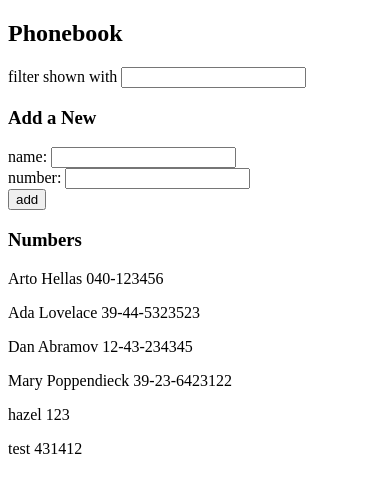
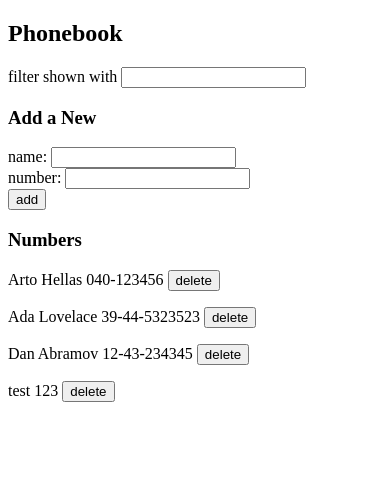
Before and after one commit to hazelhedmine/full-stack-open-2022, a React (Create React App) app in the folder part2/phonebook/: page / in a window 390 px wide. Shown: the top 492 px of the page. Built offline with nearby package versions, Linux system fonts and the light colour scheme; data requests are answered from the project's data file.

Commit message:
add exercise 2.17: phonebook step9

```diff
--- a/part2/phonebook/db.json
+++ b/part2/phonebook/db.json
@@ -16,19 +16,9 @@
       "id": 3
     },
     {
-      "name": "Mary Poppendieck",
-      "number": "39-23-6423122",
-      "id": 4
-    },
-    {
-      "name": "hazel",
+      "name": "test",
       "number": "123",
-      "id": 5
-    },
-    {
-      "name": "test",
-      "number": "431412",
-      "id": 6
+      "id": 7
     }
   ]
 }
--- a/part2/phonebook/src/App.js
+++ b/part2/phonebook/src/App.js
@@ -12,9 +12,9 @@ const App = () => {
 
   useEffect(() => {
     console.log("effect");
-    numbers.getAll().then((initialNotes) => {
+    numbers.getAll().then((initialPersons) => {
       console.log("promise fulfilled");
-      setPersons(initialNotes);
+      setPersons(initialPersons);
     });
   }, []);
 
@@ -32,7 +32,11 @@ const App = () => {
         setNewNumber={setNewNumber}
       ></PersonForm>
       <h3>Numbers</h3>
-      <Persons persons={persons} filterName={filterName}></Persons>
+      <Persons
+        persons={persons}
+        setPersons={setPersons}
+        filterName={filterName}
+      ></Persons>
     </div>
   );
 };
--- a/part2/phonebook/src/components/Persons.js
+++ b/part2/phonebook/src/components/Persons.js
@@ -1,15 +1,28 @@
 import React from "react";
+import numbers from "../services/numbers";
 
-const Persons = ({ persons, filterName }) => {
+const Persons = ({ persons, setPersons, filterName }) => {
   const personsToShow = persons.filter((person) =>
     person.name.toLowerCase().startsWith(filterName.toLowerCase())
   );
+
+  const deleteNumber = (person) => {
+    if (window.confirm(`Delete ${person.name}`)) {
+      numbers.remove(person.id).then((persons) => {
+        console.log("person deleted :>> ", person.name);
+        setPersons(persons);
+      });
+    }
+  };
 
   return (
     <div>
       {personsToShow.map((person) => (
         <p key={person.name}>
-          {person.name} {person.number}
+          {person.name} {person.number}{" "}
+          <button type="button" onClick={() => deleteNumber(person)}>
+            delete
+          </button>
         </p>
       ))}
     </div>
--- a/part2/phonebook/src/services/numbers.js
+++ b/part2/phonebook/src/services/numbers.js
@@ -11,7 +11,9 @@ const create = (newObject) => {
   return request.then((response) => response.data);
 };
 
-export default {
-  getAll: getAll,
-  create: create,
+const remove = (id) => {
+  axios.delete(`${baseUrl}/${id}`);
+  return getAll();
 };
+
+export default { getAll, create, remove };
```
